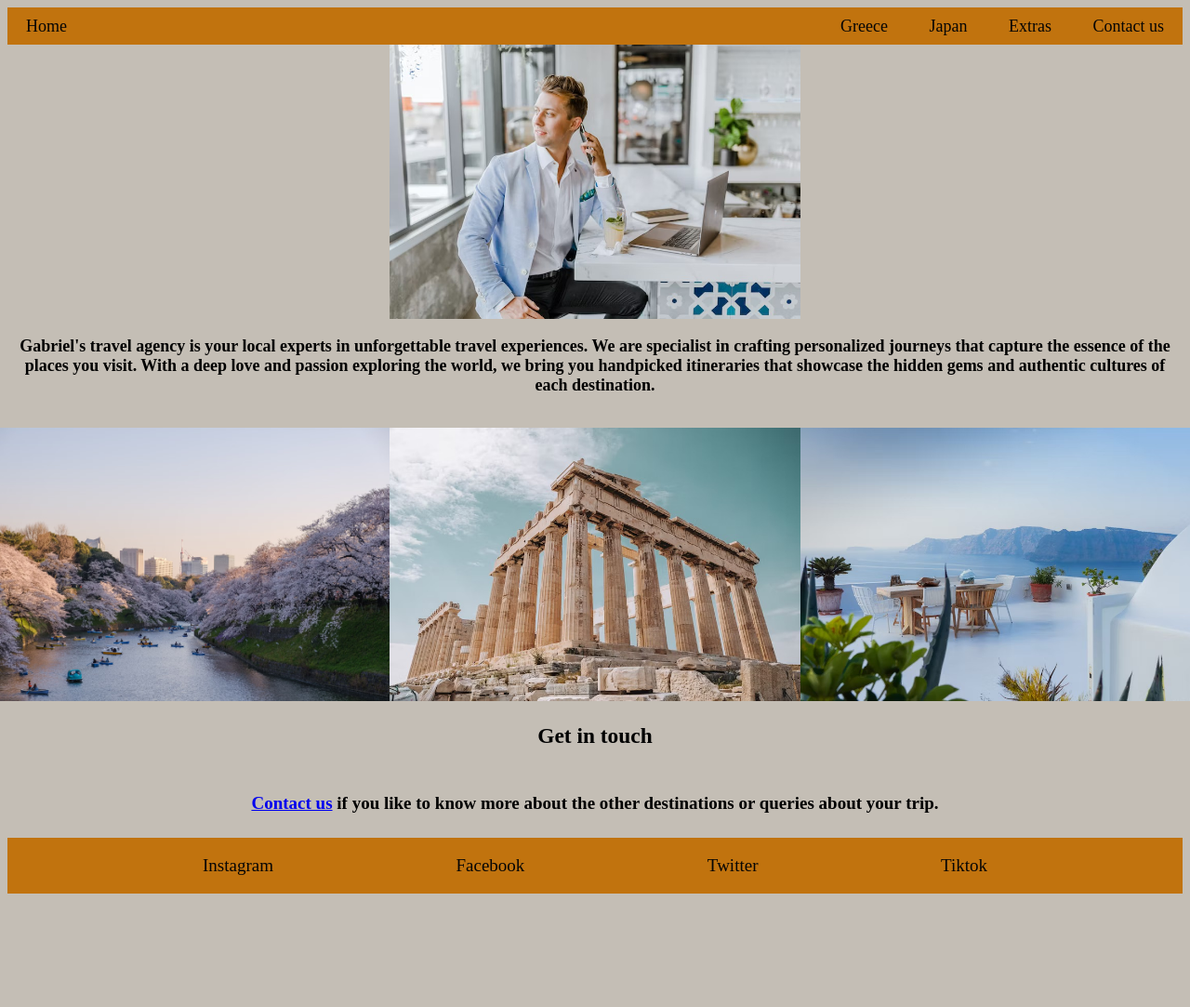
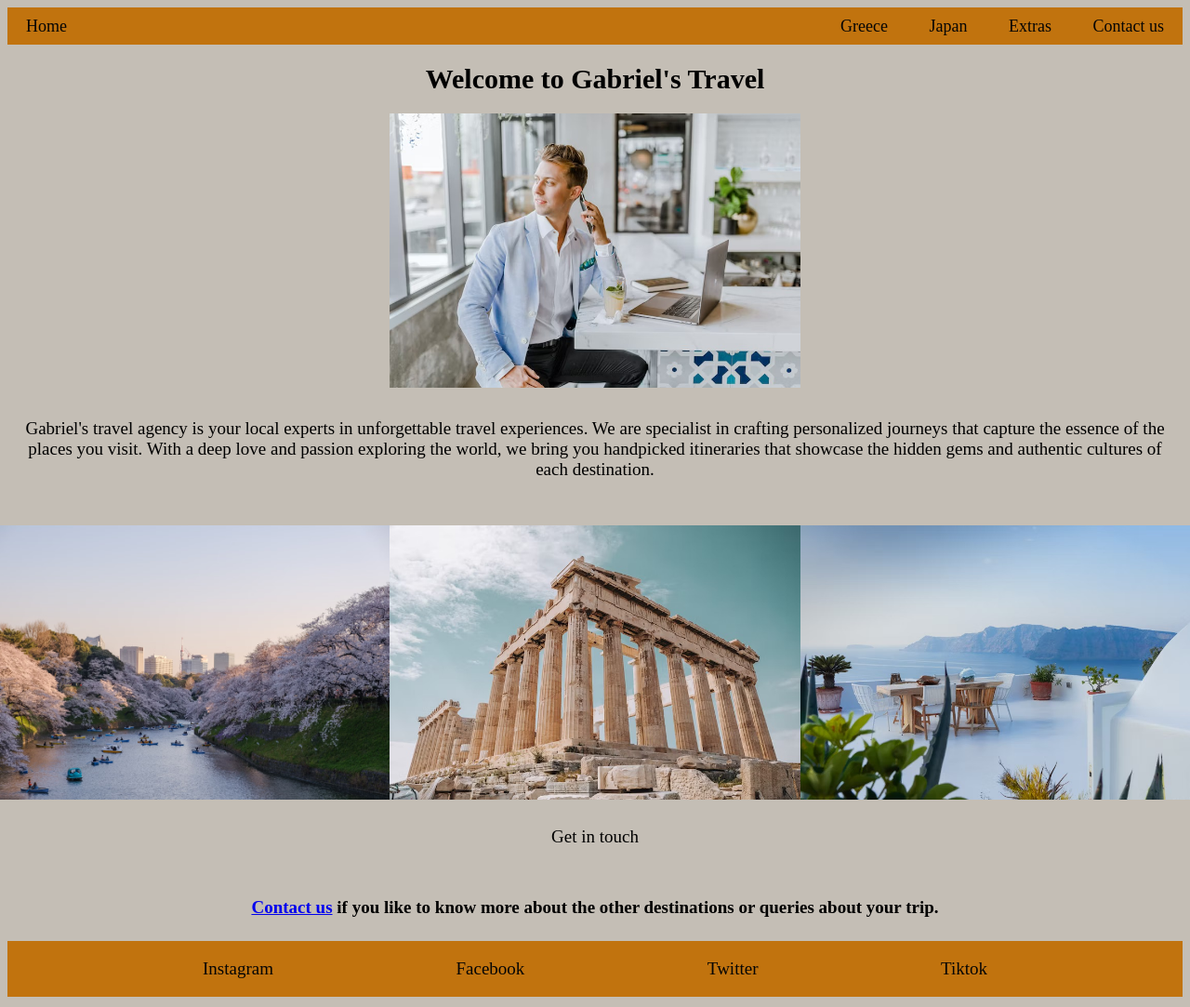
Before and after one commit to gpenques/website-project-travel-agency, a plain HTML site: page index.html in a window 1280 px wide. Shown: the top 1083 px of the page at 93% size. Before the commit the page ends 972 px from the top, so only its background shows below. Drawn offline with Linux system fonts and the light colour scheme.

Commit message:
initial up

```diff
--- a/index.html
+++ b/index.html
@@ -18,28 +18,29 @@
         <a href="Contact us.html">Contact us</a>
     </div>
 </nav>
+    <div id="welcome">
 
-
+        <h1>Welcome to Gabriel's Travel</h1></div>
 
         <div id="travelagency">
             <img src="travel_agency.jpeg" alt="travel agency">
         </div>
 
         <div id="us">
-            <h2>Gabriel's travel agency is your local experts in unforgettable travel experiences.
-            We are specialist in crafting personalized journeys that capture the essence of the places you visit. With a deep love and passion exploring the world, we bring you handpicked itineraries that showcase the hidden gems and authentic cultures of each destination.</h2>
+            <p>Gabriel's travel agency is your local experts in unforgettable travel experiences.
+            We are specialist in crafting personalized journeys that capture the essence of the places you visit. With a deep love and passion exploring the world, we bring you handpicked itineraries that showcase the hidden gems and authentic cultures of each destination.</p>
             </div>
 
             <div id="odestination"><h2></h2>
 
             <div id="destination">
-                <img src="japan_5.jpeg" alt="beautyjapan">
-                <img src="greece_2.jpeg" alt="oldgreece">
-                <img src="greece_3.jpeg" alt="beautygreece">
+                <img class="ima-1" src="japan_5.jpeg" alt="beautyjapan">
+                <img class="ima-2" src="greece_2.jpeg" alt="oldgreece">
+                <img class="ima-3" src="greece_3.jpeg" alt="beautygreece">
             </div>
 
         <div id="getintouch">
-            <h3>Get in touch</h3></div>
+            <p>Get in touch</p></div>
 
             <div id="otherdestination"><h4><a href="Contact us.html">Contact us</a> if you like to know more about the other destinations or queries about your trip. </a></h4>
         </div>
--- a/style.css
+++ b/style.css
@@ -27,8 +27,9 @@ body {
     justify-content:space-evenly;
     text-align: center;
     display:flex;
-    font-size: 11px;
+    font-size: 15px;
     font-family:'Times New Roman';
+    font-style: normal;
 }
 
 #us {
@@ -38,12 +39,14 @@ body {
     display:flex;
     font-size: 12px;
     font-family:'Times New Roman';
+    font-style: normal;
 }
 
 
 #travelagency {
     justify-content:space-evenly;
     text-align: center;
+    font-style: normal;
 
 }
 
@@ -64,6 +67,7 @@ body {
     display:flex;
     font-size: 20px;
     font-family:'Times New Roman';
+    font-style:inherit;
 }
 
 #otherdestination {
@@ -73,6 +77,7 @@ body {
     display:flex;
     font-size: 19px;
     font-family:'Times New Roman';
+    font-style: normal;
 }
 
 #how {
```
